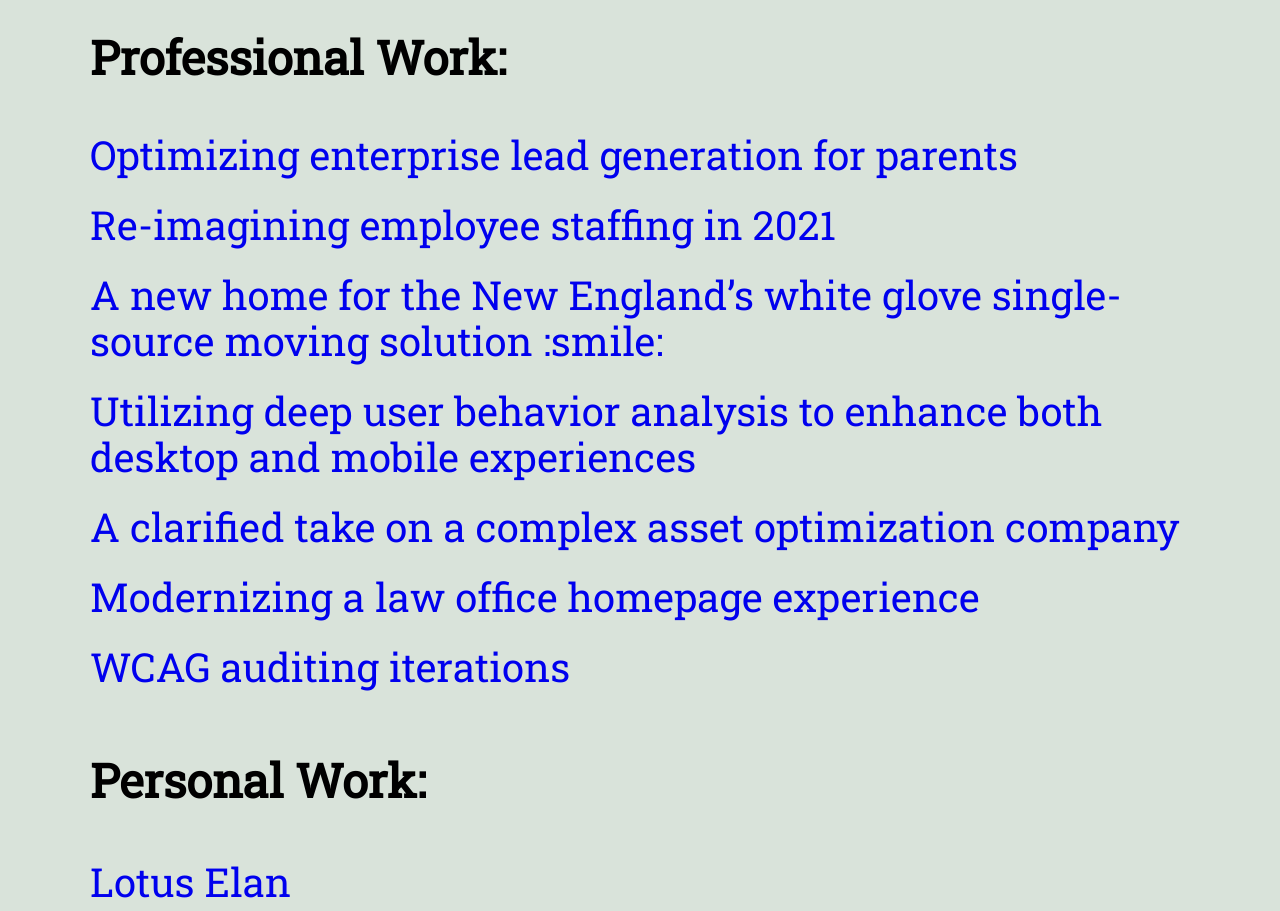
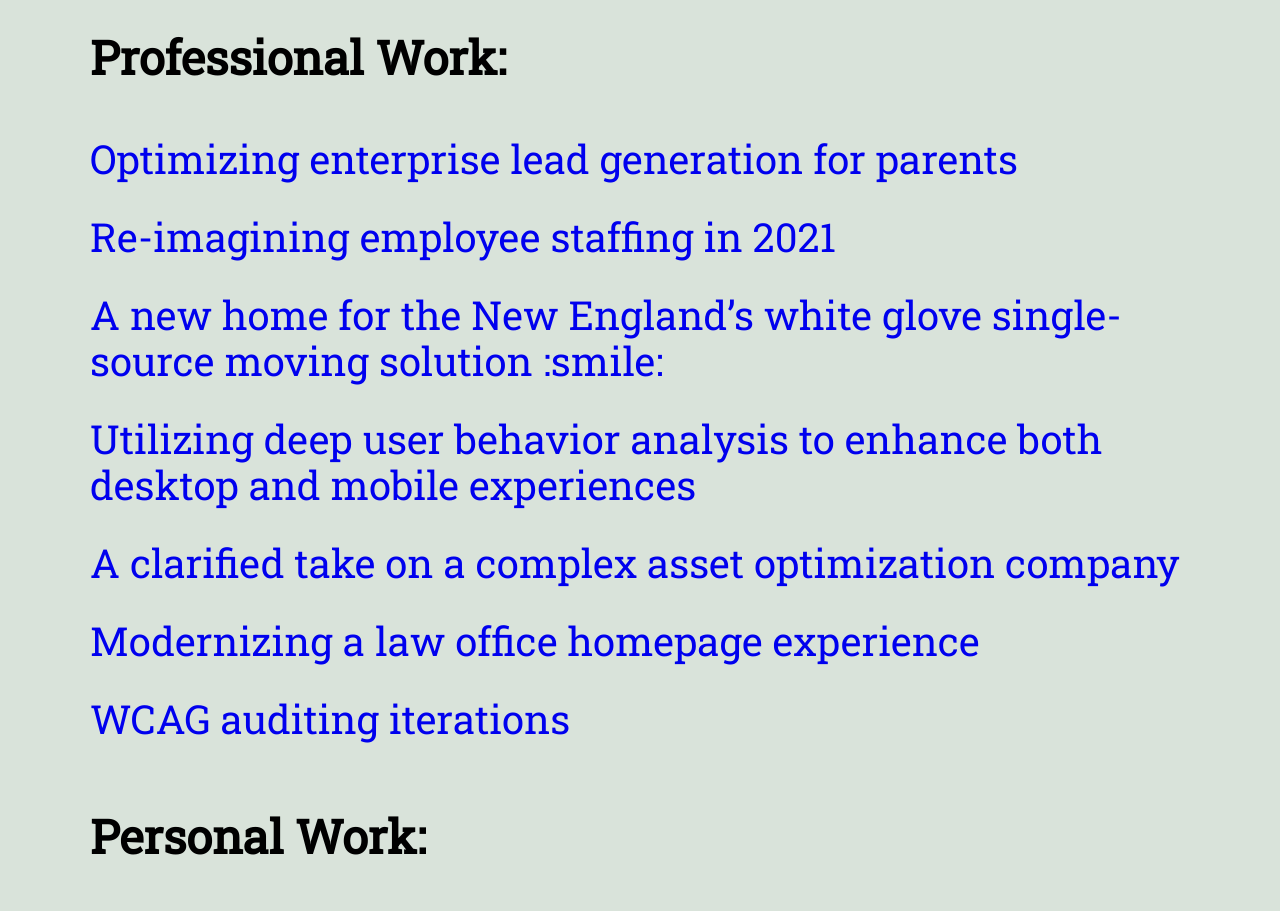
Before and after one commit to jbaileystudio/jbaileystudio.github.io, a plain HTML site: page index.html in a window 1280 px wide. Shown: the part 1220-2131 px from the top of the page. Drawn offline with Linux system fonts and the light colour scheme.

Commit message:
Update style.css

```diff
--- a/style.css
+++ b/style.css
@@ -24,7 +24,7 @@ ul {
 }
 
 ul li {
-  padding: 12px 0px;
+  padding: 16px 0px;
 }
 
 h3{
```
